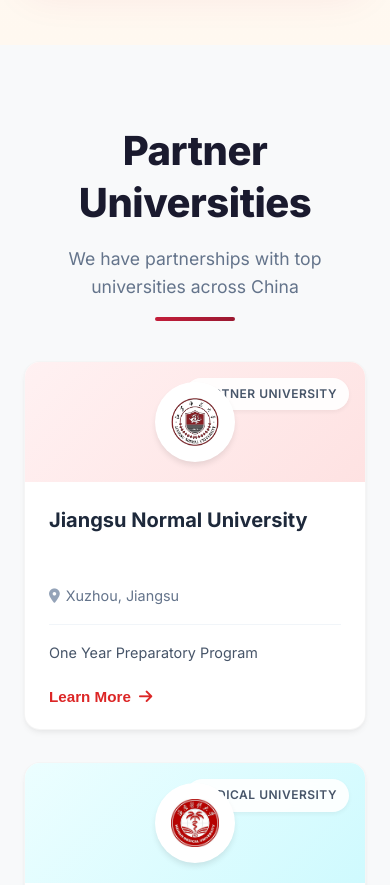
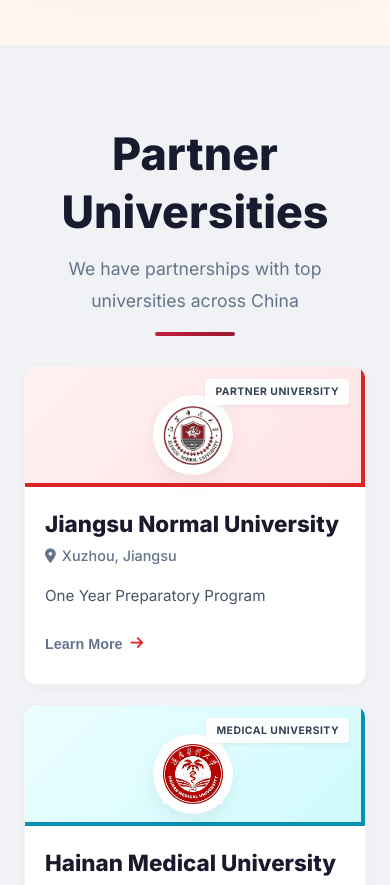
Before and after one commit to Ramilbey/dragonpath, a React (Create React App) app: page / in a window 390 px wide. Shown: the part 2780-3665 px from the top of the page. Built offline with nearby package versions, Linux system fonts and the light colour scheme.

Commit message:
redesign university secntion

```diff
--- a/src/components/Universities/Universities.css
+++ b/src/components/Universities/Universities.css
@@ -1,33 +1,32 @@
 /* src/components/Universities/Universities.css */
 
 /* ========================================
-   UNIVERSITIES SECTION - Modern Premium Design
+   UNIVERSITIES SECTION - List View Transformation
    ======================================== */
 
 .universities {
-  padding: 80px 0 120px;
-  background-color: #f8f9fa;
-  /* Light grey/off-white background */
+  padding: 80px 0;
+  background-color: #f0f2f5;
   position: relative;
 }
 
 .universities .container {
-  max-width: 1280px;
+  max-width: 1000px;
+  /* Narrower container for list view focus */
   margin: 0 auto;
   padding: 0 24px;
 }
 
 .universities .section-title {
   text-align: center;
-  margin-bottom: 60px;
+  margin-bottom: 50px;
 }
 
 .universities .section-title h2 {
-  font-size: 2.5rem;
+  font-size: 2.8rem;
   font-weight: 800;
   color: #1a1a2e;
-  margin-bottom: 16px;
-  letter-spacing: -0.5px;
+  margin-bottom: 12px;
 }
 
 .universities .section-title p {
@@ -35,409 +34,382 @@
   color: #64748b;
   max-width: 600px;
   margin: 0 auto;
-  line-height: 1.6;
 }
 
 /* ========================================
-   GRID LAYOUT
+   GRID -> LIST TRANSFORMATION
    ======================================== */
 
 .universities-grid {
-  display: grid;
-  grid-template-columns: repeat(auto-fill, minmax(360px, 1fr));
-  gap: 32px;
+  display: flex;
+  flex-direction: column;
+  gap: 20px;
 }
 
 /* ========================================
-   UNIVERSITY CARD
+   UNIVERSITY CARD (Horizontal)
    ======================================== */
 
 .university-card {
+  display: flex;
+  /* Horizontal Layout */
+  flex-direction: row;
   background: #ffffff;
-  border-radius: 16px;
+  border-radius: 12px;
   overflow: hidden;
-  box-shadow: 0 4px 6px -1px rgba(0, 0, 0, 0.05), 0 2px 4px -1px rgba(0, 0, 0, 0.03);
-  transition: all 0.3s cubic-bezier(0.4, 0, 0.2, 1);
-  display: flex;
-  flex-direction: column;
+  box-shadow: 0 2px 10px rgba(0, 0, 0, 0.03);
+  /* Subtle initial shadow */
+  transition: all 0.3s cubic-bezier(0.25, 0.8, 0.25, 1);
+  border: 1px solid rgba(0, 0, 0, 0.04);
+  height: 200px;
+  /* Fixed height for consistency */
   position: relative;
-  cursor: pointer;
-  border: 1px solid rgba(0, 0, 0, 0.04);
 }
 
 .university-card:hover {
-  transform: translateY(-8px);
-  box-shadow: 0 20px 25px -5px rgba(0, 0, 0, 0.1), 0 10px 10px -5px rgba(0, 0, 0, 0.04);
-  border-color: rgba(0, 0, 0, 0.08);
+  transform: translateY(-4px) scale(1.005);
+  box-shadow: 0 15px 30px rgba(0, 0, 0, 0.08);
+  /* Deep shadow on hover */
+  z-index: 10;
 }
 
-/* CARD HEADER */
+/* CARD HEADER (Left Side Color Block) */
 .uni-card-header {
-  height: 140px;
-  background: #f1f5f9;
+  width: 240px;
+  /* Fixed width for logo area */
+  height: auto;
+  /* Take full height */
+  flex-shrink: 0;
+  display: flex;
+  align-items: center;
+  justify-content: center;
   position: relative;
-  display: flex;
-  justify-content: center;
-  align-items: center;
-  overflow: hidden;
+  /* Gradients moved to theme classes below */
 }
 
-/* Dynamic Gradients for Header Background based on theme */
+/* Theme Gradients */
 .uni-crimson .uni-card-header {
-  background: linear-gradient(135deg, #fff1f2 0%, #fee2e2 100%);
+  background: linear-gradient(135deg, #fff1f2 0%, #ffe4e6 100%);
+  border-right: 4px solid #dc2626;
 }
 
 .uni-ocean .uni-card-header {
   background: linear-gradient(135deg, #ecfeff 0%, #cffafe 100%);
+  border-right: 4px solid #0891b2;
 }
 
 .uni-navy .uni-card-header {
   background: linear-gradient(135deg, #eff6ff 0%, #dbeafe 100%);
+  border-right: 4px solid #1e40af;
 }
 
 .uni-emerald .uni-card-header {
   background: linear-gradient(135deg, #f0fdf4 0%, #dcfce7 100%);
+  border-right: 4px solid #059669;
 }
 
 .uni-violet .uni-card-header {
   background: linear-gradient(135deg, #f5f3ff 0%, #ede9fe 100%);
+  border-right: 4px solid #7c3aed;
 }
 
 .uni-amber .uni-card-header {
   background: linear-gradient(135deg, #fffbeb 0%, #fef3c7 100%);
+  border-right: 4px solid #d97706;
 }
 
 .uni-rose .uni-card-header {
   background: linear-gradient(135deg, #fff1f2 0%, #ffe4e6 100%);
+  border-right: 4px solid #e11d48;
 }
 
 .uni-indigo .uni-card-header {
   background: linear-gradient(135deg, #eef2ff 0%, #e0e7ff 100%);
+  border-right: 4px solid #4f46e5;
 }
 
-/* LOGO CONTAINER */
+/* Logo Container */
 .uni-logo-container {
-  width: 90px;
-  height: 90px;
-  background: #ffffff;
+  width: 100px;
+  height: 100px;
+  background: white;
   border-radius: 50%;
   display: flex;
   align-items: center;
   justify-content: center;
-  box-shadow: 0 4px 6px -1px rgba(0, 0, 0, 0.1);
-  transition: transform 0.3s ease;
-  z-index: 2;
+  box-shadow: 0 8px 20px rgba(0, 0, 0, 0.06);
+  padding: 10px;
+  transition: transform 0.4s ease;
 }
 
 .university-card:hover .uni-logo-container {
-  transform: scale(1.1);
+  transform: scale(1.05) rotate(2deg);
 }
 
 .uni-logo-container img {
-  width: 60%;
-  height: 60%;
+  width: 100%;
+  height: 100%;
   object-fit: contain;
 }
 
-.logo-fallback {
-  width: 100%;
-  height: 100%;
-  border-radius: 50%;
-  background: var(--primary);
-  color: white;
-  display: flex;
-  align-items: center;
-  justify-content: center;
-  font-size: 2rem;
-  font-weight: bold;
-}
-
-/* RANKING BADGE */
+/* BADGE (Repositioned) */
 .uni-ranking-badge {
   position: absolute;
   top: 16px;
-  right: 16px;
-  background: rgba(255, 255, 255, 0.9);
-  padding: 6px 12px;
-  border-radius: 20px;
-  font-size: 0.75rem;
-  font-weight: 600;
+  left: 16px;
+  background: rgba(255, 255, 255, 0.95);
+  padding: 4px 10px;
+  border-radius: 4px;
+  font-size: 0.65rem;
+  font-weight: 700;
   text-transform: uppercase;
-  color: #475569;
   letter-spacing: 0.5px;
-  backdrop-filter: blur(4px);
   box-shadow: 0 2px 4px rgba(0, 0, 0, 0.05);
+  color: #334155;
+  z-index: 5;
 }
 
-/* CARD BODY */
+/* CARD BODY (Right Side Content) */
 .uni-card-body {
-  padding: 24px;
-  flex-grow: 1;
+  flex: 1;
+  /* Take remaining space */
+  padding: 24px 32px;
   display: flex;
   flex-direction: column;
+  justify-content: center;
+  position: relative;
 }
 
 .uni-name {
-  font-size: 1.25rem;
-  font-weight: 700;
-  color: #1e293b;
-  margin: 0 0 8px 0;
-  line-height: 1.4;
-  /* Limit to 2 lines */
-  display: -webkit-box;
-  -webkit-line-clamp: 2;
-  -webkit-box-orient: vertical;
-  overflow: hidden;
-  height: 3.5em;
-  /* fixed height for alignment */
+  font-size: 1.4rem;
+  font-weight: 800;
+  color: #1a1a2e;
+  margin: 0 0 6px 0;
+  line-height: 1.2;
 }
 
 .uni-location {
   display: flex;
   align-items: center;
+  gap: 6px;
+  font-size: 0.9rem;
   color: #64748b;
-  font-size: 0.9rem;
   margin-bottom: 16px;
-}
-
-.uni-location i {
-  margin-right: 6px;
-  color: #94a3b8;
+  font-weight: 500;
 }
 
 .uni-divider {
-  height: 1px;
-  background: #f1f5f9;
-  margin: 0 0 16px 0;
-  width: 100%;
+  display: none;
+  /* Hide divider in list view */
 }
 
 .uni-programs-preview {
-  font-size: 0.9rem;
+  font-size: 0.95rem;
   color: #475569;
-  line-height: 1.6;
-  margin-bottom: 24px;
-  flex-grow: 1;
-
-  /* Limit to 3 lines */
+  line-height: 1.5;
+  margin-bottom: 0;
+  max-width: 85%;
+  /* Leave room for button area if needed */
   display: -webkit-box;
-  -webkit-line-clamp: 3;
+  -webkit-line-clamp: 2;
+  /* Limit to 2 lines */
   -webkit-box-orient: vertical;
   overflow: hidden;
 }
 
-/* ACTION BUTTON */
+/* ACTION BUTTON (Absolute Positioned on Large Screens) */
 .uni-btn-more {
+  margin-top: auto;
+  /* Push to bottom if flex column */
   background: transparent;
   border: none;
-  font-size: 0.95rem;
-  font-weight: 600;
-  padding: 0;
-  color: #2563eb;
-  /* Primary Blue usually works well */
+  font-weight: 700;
+  font-size: 0.9rem;
   cursor: pointer;
-  display: flex;
+  display: inline-flex;
   align-items: center;
   gap: 8px;
-  transition: gap 0.2s ease;
-  width: fit-content;
+  padding: 8px 0;
+  transition: all 0.2s ease;
+
+  /* Position bottom right */
+  position: absolute;
+  bottom: 24px;
+  right: 32px;
 }
 
-/* Theme-specific button colors */
-.uni-crimson .uni-btn-more {
+/* Interactive Button Styling */
+.uni-btn-more {
+  color: #64748b;
+}
+
+/* Default gray */
+.university-card:hover .uni-btn-more {
+  color: #0f172a;
+  text-decoration: none;
+}
+
+/* Darker on hover */
+
+/* Theme colors for button hover/icon */
+.uni-crimson .uni-btn-more i {
   color: #dc2626;
 }
 
-.uni-ocean .uni-btn-more {
+.uni-ocean .uni-btn-more i {
   color: #0891b2;
 }
 
-.uni-navy .uni-btn-more {
+.uni-navy .uni-btn-more i {
   color: #1e40af;
 }
 
-.uni-emerald .uni-btn-more {
+.uni-emerald .uni-btn-more i {
   color: #059669;
 }
 
-.uni-violet .uni-btn-more {
+.uni-violet .uni-btn-more i {
   color: #7c3aed;
 }
 
-.uni-amber .uni-btn-more {
+.uni-amber .uni-btn-more i {
   color: #d97706;
 }
 
-.uni-rose .uni-btn-more {
+.uni-rose .uni-btn-more i {
   color: #e11d48;
 }
 
-.uni-indigo .uni-btn-more {
+.uni-indigo .uni-btn-more i {
   color: #4f46e5;
 }
 
 .uni-btn-more:hover {
-  gap: 12px;
-  text-decoration: underline;
+  transform: translateX(-4px);
+  /* Move left slightly */
 }
 
 /* ========================================
-   MODAL STYLES (Refined)
+   MODAL (Unchanged but ensured compatibility)
    ======================================== */
-
 .uni-modal {
   position: fixed;
   inset: 0;
-  background: rgba(15, 23, 42, 0.75);
-  backdrop-filter: blur(8px);
-  z-index: 9999;
+  background: rgba(0, 0, 0, 0.6);
+  backdrop-filter: blur(5px);
+  z-index: 10000;
   display: flex;
   align-items: center;
   justify-content: center;
   padding: 20px;
-  animation: modalFadeIn 0.3s ease;
-}
-
-@keyframes modalFadeIn {
-  from {
-    opacity: 0;
-  }
-
-  to {
-    opacity: 1;
-  }
 }
 
 .uni-modal-content {
-  background: #ffffff;
+  background: white;
   width: 100%;
-  max-width: 700px;
-  max-height: 90vh;
-  border-radius: 20px;
-  padding: 40px;
+  max-width: 600px;
+  max-height: 85vh;
+  border-radius: 12px;
+  padding: 32px;
+  overflow-y: auto;
   position: relative;
-  overflow-y: auto;
-  box-shadow: 0 25px 50px -12px rgba(0, 0, 0, 0.25);
-  animation: modalSlideUp 0.3s cubic-bezier(0.16, 1, 0.3, 1);
-}
-
-@keyframes modalSlideUp {
-  from {
-    opacity: 0;
-    transform: translateY(20px) scale(0.95);
-  }
-
-  to {
-    opacity: 1;
-    transform: translateY(0) scale(1);
-  }
+  box-shadow: 0 20px 60px rgba(0, 0, 0, 0.2);
 }
 
 .uni-modal-close {
   position: absolute;
-  top: 24px;
-  right: 24px;
-  width: 36px;
-  height: 36px;
+  top: 20px;
+  right: 20px;
+  font-size: 24px;
+  cursor: pointer;
+  width: 32px;
+  height: 32px;
   background: #f1f5f9;
   border-radius: 50%;
   display: flex;
   align-items: center;
   justify-content: center;
-  font-size: 1.5rem;
   color: #64748b;
-  cursor: pointer;
-  transition: all 0.2s ease;
+  transition: all 0.2s;
 }
 
 .uni-modal-close:hover {
   background: #e2e8f0;
-  color: #1e293b;
-  transform: rotate(90deg);
+  color: #000;
 }
 
-.uni-modal-content h2 {
-  font-size: 2rem;
-  font-weight: 800;
-  color: #1e293b;
-  margin-bottom: 24px;
-  padding-right: 40px;
-  line-height: 1.2;
-}
+/* ========================================
+   RESPONSIVE
+   ======================================== */
 
-.uni-modal-content p {
-  line-height: 1.6;
-  color: #475569;
-  margin-bottom: 12px;
-}
-
-.uni-modal-content strong {
-  color: #0f172a;
-  font-weight: 600;
-}
-
-.uni-details {
-  margin-top: 32px;
-  border-top: 1px solid #e2e8f0;
-  padding-top: 32px;
-}
-
-.uni-details h3 {
-  font-size: 1.25rem;
-  font-weight: 700;
-  color: #1e293b;
-  margin: 24px 0 16px 0;
-  display: flex;
-  align-items: center;
-}
-
-/* Detail Section Headers based on theme color would be nice, but simple dark is cleaner */
-
-.uni-details ul {
-  list-style: none;
-  padding: 0;
-  margin: 0;
-  display: grid;
-  gap: 12px;
-}
-
-.uni-details li {
-  background: #f8fafc;
-  padding: 16px;
-  border-radius: 8px;
-  border-left: 4px solid #cbd5e1;
-  font-size: 0.95rem;
-  color: #334155;
-  transition: transform 0.2s ease;
-}
-
-.uni-details li:hover {
-  transform: translateX(4px);
-  background: #f1f5f9;
-}
-
-/* Responsive adjustments */
 @media (max-width: 768px) {
-  .universities-grid {
-    grid-template-columns: 1fr;
-    max-width: 480px;
-    margin: 0 auto;
+  .university-card {
+    flex-direction: column;
+    /* Stack vertically on mobile */
+    height: auto;
   }
 
   .uni-card-header {
+    width: 100%;
     height: 120px;
+    border-right: none;
+    border-bottom: 4px solid transparent;
+    /* Replicate the border color logic if needed, or just skip it */
+  }
+
+  /* Apply border bottom colors */
+  .uni-crimson .uni-card-header {
+    border-bottom-color: #dc2626;
+  }
+
+  .uni-ocean .uni-card-header {
+    border-bottom-color: #0891b2;
+  }
+
+  .uni-navy .uni-card-header {
+    border-bottom-color: #1e40af;
+  }
+
+  .uni-emerald .uni-card-header {
+    border-bottom-color: #059669;
+  }
+
+  .uni-violet .uni-card-header {
+    border-bottom-color: #7c3aed;
+  }
+
+  .uni-amber .uni-card-header {
+    border-bottom-color: #d97706;
+  }
+
+  .uni-rose .uni-card-header {
+    border-bottom-color: #e11d48;
+  }
+
+  .uni-indigo .uni-card-header {
+    border-bottom-color: #4f46e5;
   }
 
   .uni-logo-container {
     width: 80px;
     height: 80px;
+    transform: translateY(10px);
+    /* Push down slightly */
   }
 
-  .uni-modal-content {
-    padding: 24px;
+  .uni-card-body {
+    padding: 24px 20px;
   }
 
-  .uni-modal-content h2 {
-    font-size: 1.5rem;
+  .uni-ranking-badge {
+    top: 12px;
+    left: auto;
+    right: 12px;
+  }
+
+  .uni-btn-more {
+    position: static;
+    /* Natural flow on mobile */
+    margin-top: 20px;
   }
 }
```
